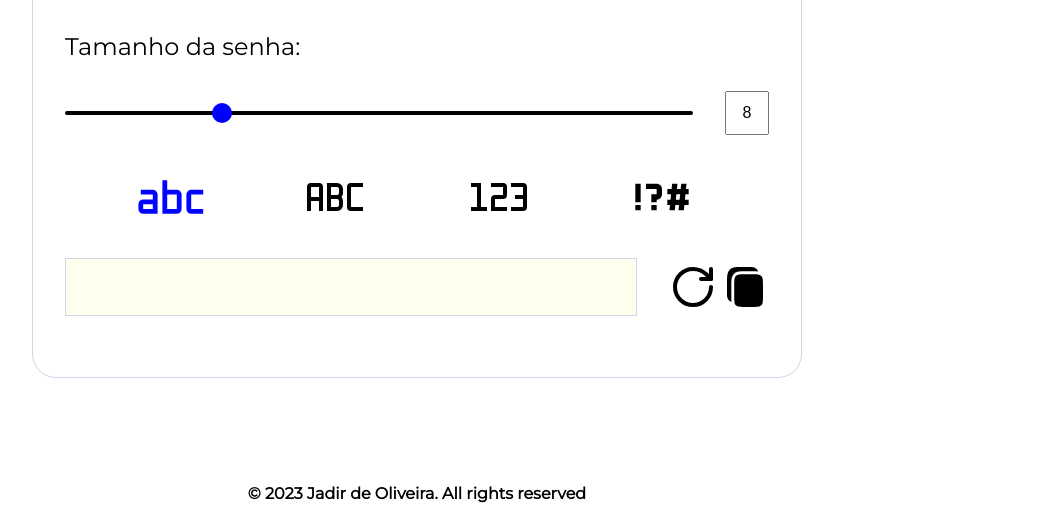
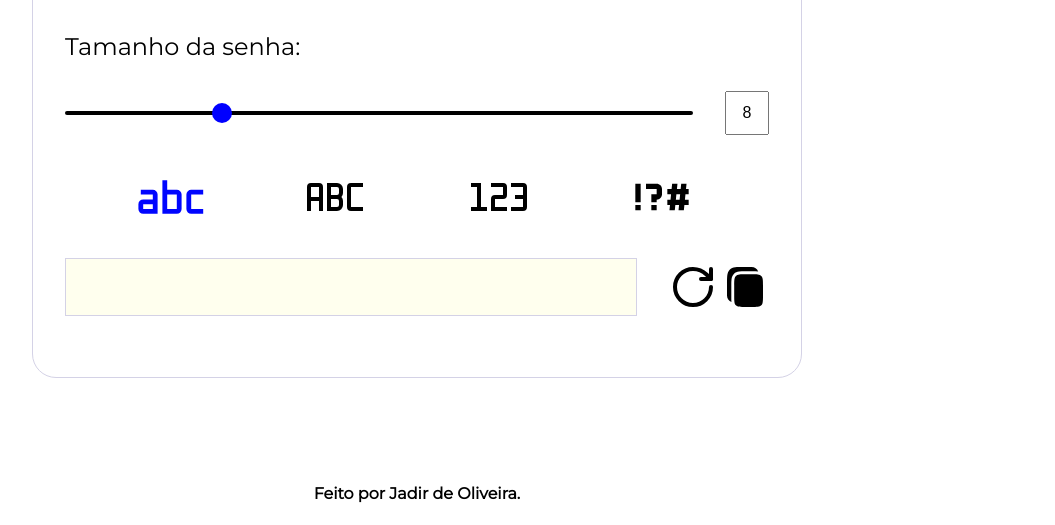
Before and after one commit to JadirXavier/Gerador-de-Senhas, a plain HTML site: page index.html in a window 1280 px wide. Shown: the part 275-800 px from the top of the page, without its empty margins (223-1278 px from the left). Drawn offline with Linux system fonts and the light colour scheme.

Commit message:
trocada mensagem do footer

```diff
--- a/index.html
+++ b/index.html
@@ -110,6 +110,6 @@
     <script src="script.js"></script>
   </body>
   <footer>
-    <p>&copy; 2023 Jadir de Oliveira. All rights reserved</p>
+    <p>Feito por Jadir de Oliveira.</p>
   </footer>
 </html>
```
